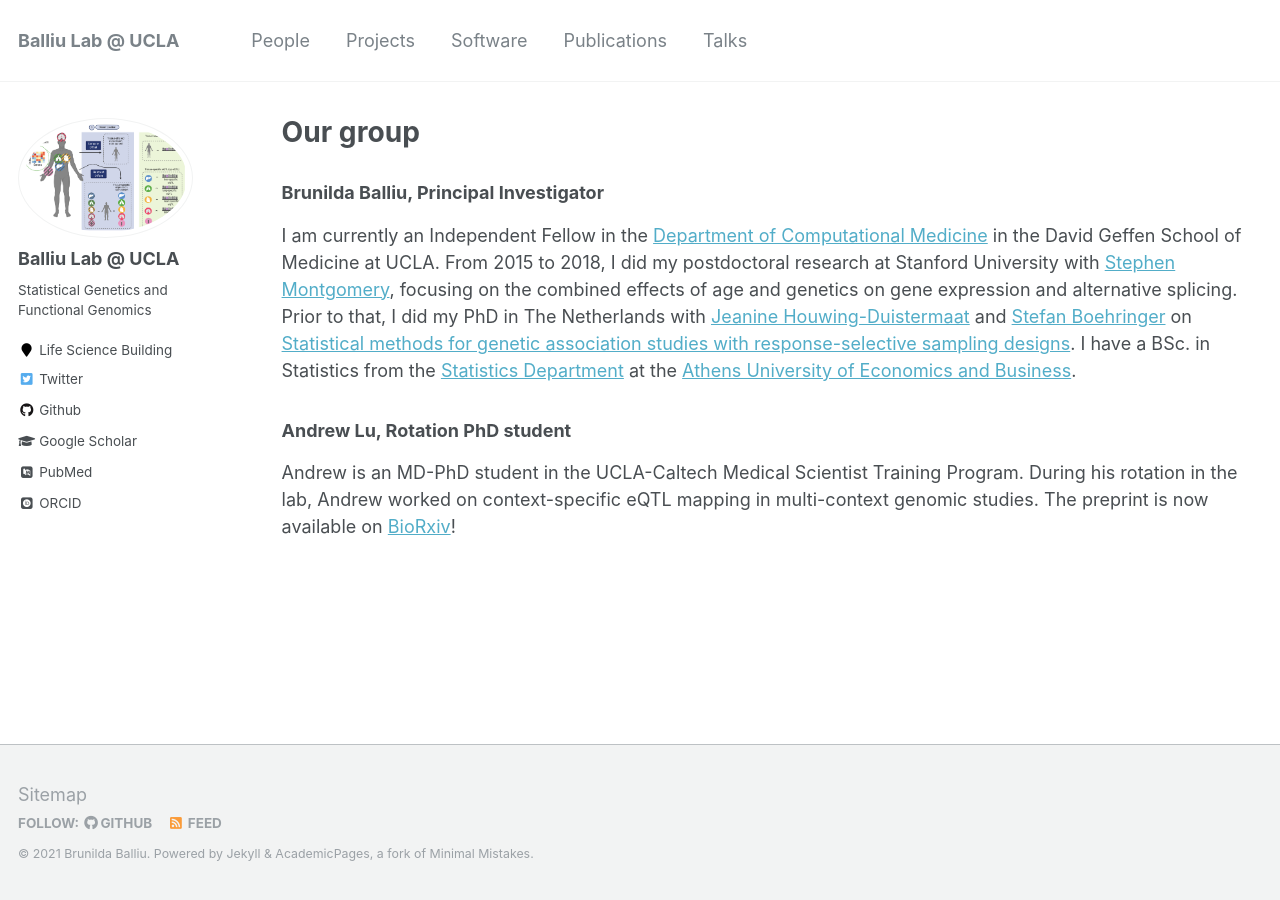
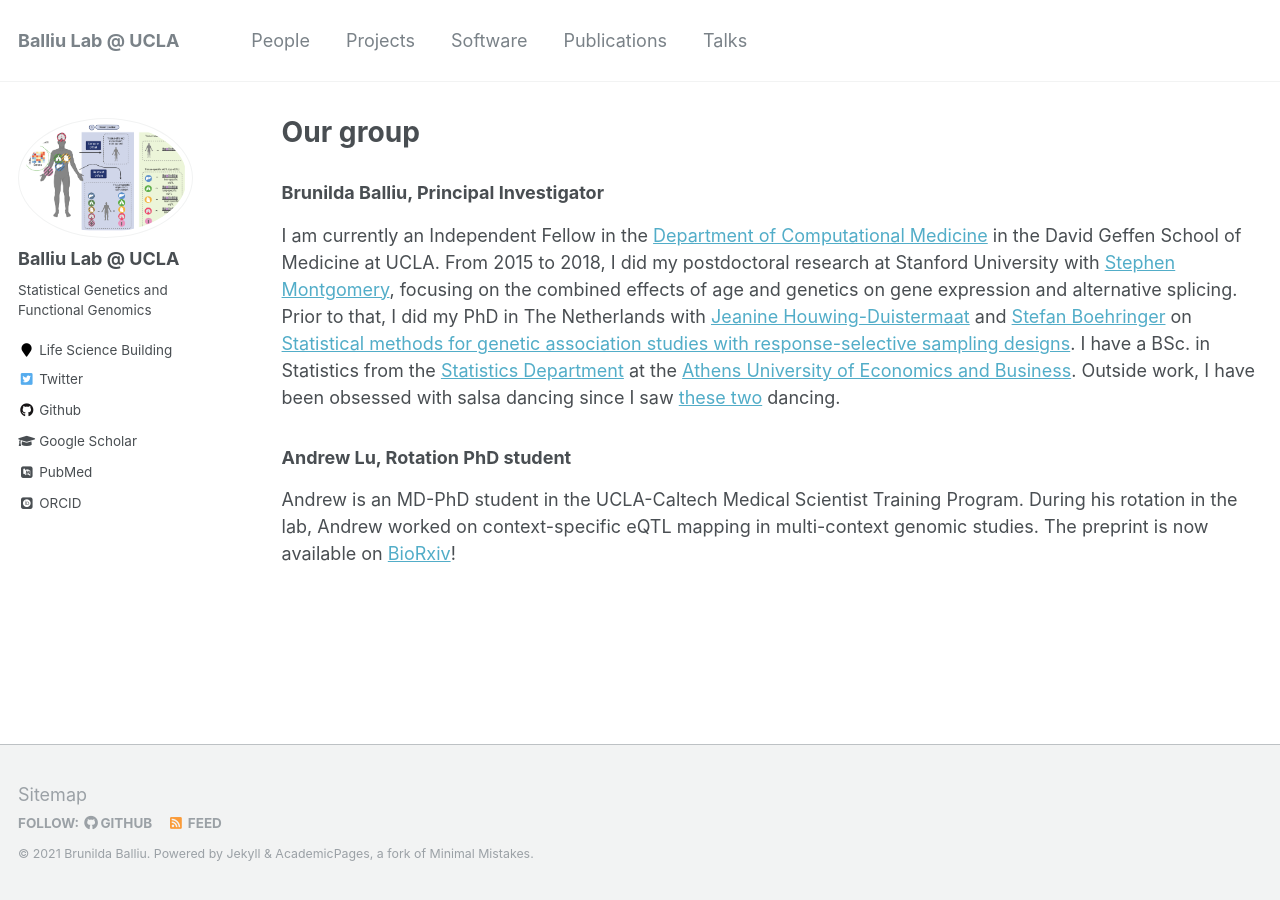
Before and after one commit to BalliuLab/balliulab.github.io, a Jekyll site: the page built from _pages/cv.md, in a window 1280 px wide. Built offline with Jekyll 4.4.1, drawn with Linux system fonts in a browser that asks for light colours; some web fonts are replaced.

Commit message:
Update cv.md

```diff
--- a/_pages/cv.md
+++ b/_pages/cv.md
@@ -11,6 +11,7 @@ redirect_from:
 
 ### Brunilda Balliu, Principal Investigator
 I am currently an Independent Fellow in the [Department of Computational Medicine](https://compmed.ucla.edu/) in the David Geffen School of Medicine at UCLA. From 2015 to 2018, I did my postdoctoral research at Stanford University with [Stephen Montgomery](http://montgomerylab.stanford.edu/), focusing on the combined effects of age and genetics on gene expression and alternative splicing. Prior to that, I did my PhD in The Netherlands with [Jeanine Houwing-Duistermaat](http://jeaninehouwing.com/) and [Stefan Boehringer](http://s-boehringer.org/) on [Statistical methods for genetic association studies with response-selective sampling designs](https://openaccess.leidenuniv.nl/handle/1887/35195). I have a BSc. in Statistics from the [Statistics Department](https://www.dept.aueb.gr/en/stat/content/department-statistics) at the [Athens University of Economics and Business](https://www.dept.aueb.gr/en/stat).
+Outside work, I have been obsessed with salsa dancing since I saw [these two](https://www.youtube.com/watch?v=NkP6d0csYfM&ab_channel=BoscoOrtega) dancing.
 
 ### Andrew Lu, Rotation PhD student
 Andrew is an MD-PhD student in the UCLA-Caltech Medical Scientist Training Program. During his rotation in the lab, Andrew worked on context-specific eQTL mapping in multi-context genomic studies. The preprint is now available on [BioRxiv](https://www.biorxiv.org/content/10.1101/2021.06.17.448889v1)!
```
